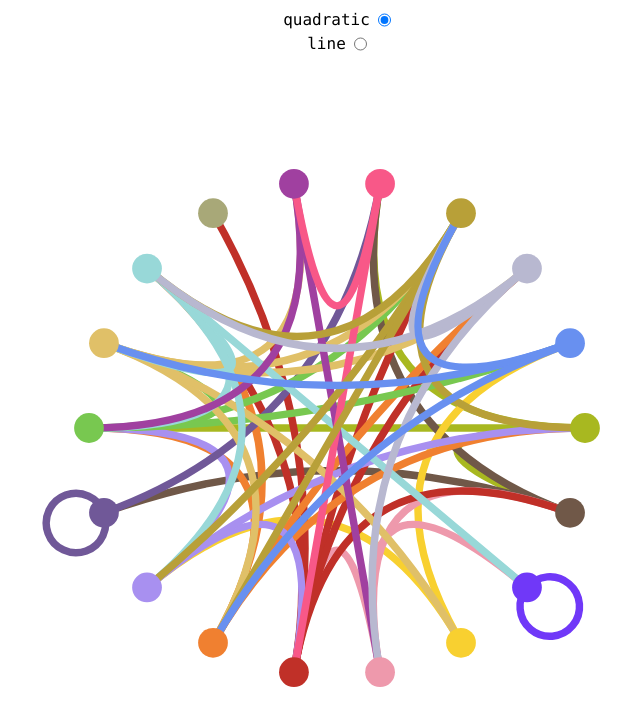
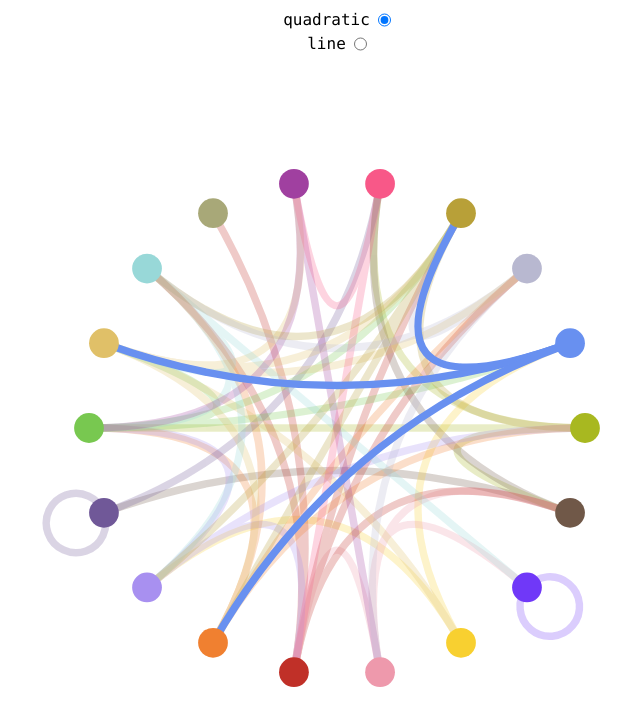
Before and after one commit to joshwashywash/poketypes, a Svelte app: page / in a window 1280 px wide. Shown: the top 726 px of the page, without its empty margins (303-943 px from the left). Built offline with nearby package versions, Linux system fonts and the light colour scheme.

Commit message:
make nodes clickable

```diff
--- a/index.html
+++ b/index.html
@@ -6,7 +6,6 @@
 		<meta name="viewport" content="width=device-width, initial-scale=1.0" />
 	</head>
 	<body>
-		<div id="app"></div>
 		<script type="module" src="/src/main.ts"></script>
 	</body>
 </html>
--- a/src/App.svelte
+++ b/src/App.svelte
@@ -8,22 +8,17 @@
 	const nodeRadius = 2;
 	const loopRadius = 2 * nodeRadius;
 
-	const map = new Map(Object.entries(types));
-
 	const radius = width / 3;
 
-	const positions = new Map<string, Point>();
+	const ts = Object.entries(types);
+	const angle = (2 * Math.PI) / ts.length;
 
-	let i = 0;
-	const angle = (2 * Math.PI) / map.size;
-	for (const name of map.keys()) {
+	const map = new Map();
+	Object.entries(types).forEach(([name, info], i) => {
 		const rotation = i * angle;
-		const position = [Math.cos(rotation), Math.sin(rotation)].map(
-			theta => theta * radius
-		);
-		positions.set(name, position as Point);
-		i += 1;
-	}
+		const position = [Math.cos, Math.sin].map(op => radius * op(rotation));
+		map.set(name, { ...info, position });
+	});
 
 	const createOffset =
 		(width: number, height: number) =>
@@ -36,6 +31,16 @@
 	const ps = ['quadratic', 'line'];
 
 	let [path] = ps;
+
+	let selectedType = 'water';
+	let svg: SVGGElement;
+
+	$: if (svg) {
+		const g = svg.querySelector(`g[data-type=${selectedType}]`);
+		g.parentNode.appendChild(g);
+	}
+
+	const entries = [...map.entries()];
 </script>
 
 <svelte:head>
@@ -49,14 +54,24 @@
 			<input type="radio" bind:group={path} {value} />
 		</label>
 	{/each}
-	<svg viewBox={`0 0 ${width} ${height}`}>
-		<g stroke-linecap="round" fill="none">
-			{#each [...map.entries()] as [from, { twiceEffectiveAgainst }], i}
-				{@const [x1, y1] = offset(positions.get(from))}
-				{@const _draw = { delay: 100 * i }}
+	<svg
+		bind:this={svg}
+		viewBox={`0 0 ${width} ${height}`}
+		stroke-linecap="round"
+		fill="none"
+		xmlns="http://www.w3.org/2000/svg"
+	>
+		<g>
+			{#each entries as [from, { color, position, twiceEffectiveAgainst }], i}
+				{@const [x1, y1] = offset(position)}
+				{@const _draw = { delay: 100 * i, duration: 700 }}
+				<g
+					data-type={from}
+					stroke={color}
+					opacity={from === selectedType ? 1 : 0.25}
+				>
 					{#each twiceEffectiveAgainst as to}
-					{@const [x2, y2] = offset(positions.get(to))}
-					{@const stroke = map.get(from).color}
+						{@const [x2, y2] = offset(map.get(to).position)}
 						{#if from === to}
 							{@const x = (radius + 2 * loopRadius) * Math.cos(i * angle)}
 							{@const y = (radius + 2 * loopRadius) * Math.sin(i * angle)}
@@ -64,28 +79,33 @@
 							{#key path}
 								<path
 									in:draw={_draw}
-								{stroke}
-								d={`M ${x1},${y1} A ${loopRadius},${loopRadius} 0 0 0 ${cx},${cy} A ${loopRadius},${loopRadius} 0 0 0 ${x1},${y1}`}
+									d={`M ${x1},${y1} A ${loopRadius},${loopRadius} 0 0 1 ${cx},${cy} A ${loopRadius},${loopRadius} 0 0 1 ${x1},${y1}`}
 								/>
 							{/key}
 						{:else if path === 'line'}
-						<line in:draw={_draw} {stroke} {x1} {y1} {x2} {y2} />
+							<line in:draw={_draw} {x1} {y1} {x2} {y2} />
 						{:else}
 							<path
-							{stroke}
 								in:draw={_draw}
 								d={`M ${x1}, ${y1} Q ${width / 2}, ${height / 2} ${x2}, ${y2}`}
 							/>
 						{/if}
 					{/each}
+				</g>
 			{/each}
 		</g>
-		<g>
-			{#each [...positions.entries()] as [name, p]}
-				{@const [cx, cy] = offset(p)}
-				{@const fill = map.get(name).color}
-				<circle {fill} {cx} {cy} r={nodeRadius} />
+		{#each entries as [type, { color, position }]}
+			{@const [cx, cy] = offset(position)}
+			<circle
+				class="cursor-pointer"
+				fill={color}
+				{cx}
+				{cy}
+				r={nodeRadius}
+				on:click={() => {
+					selectedType = type;
+				}}
+			/>
 		{/each}
-		</g>
 	</svg>
 </main>
--- a/src/main.ts
+++ b/src/main.ts
@@ -3,7 +3,7 @@ import App from './App.svelte';
 
 const app = new App({
 	intro: true,
-	target: document.getElementById('app'),
+	target: document.body,
 });
 
 export default app;
```
Lines whose indentation alone changed are shown as unchanged.
